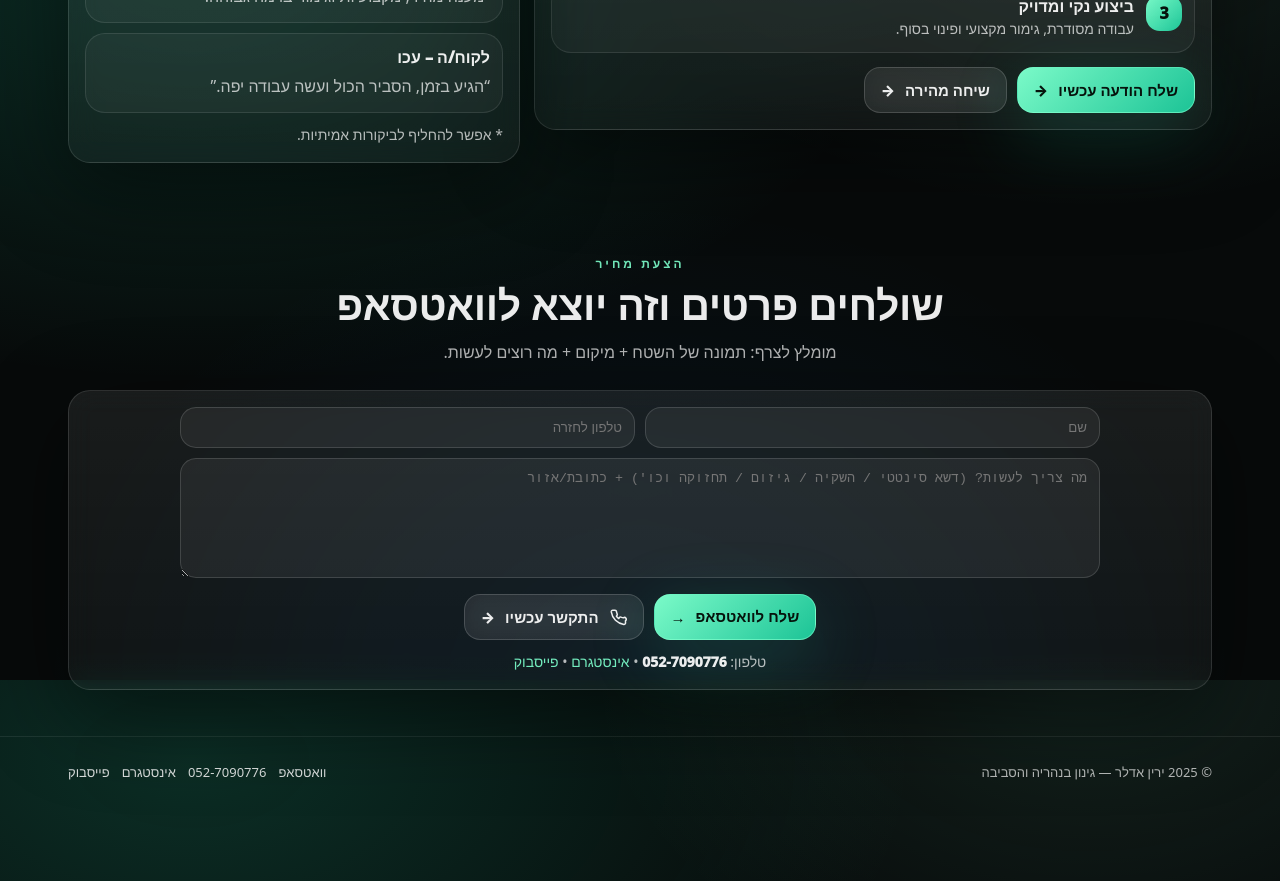
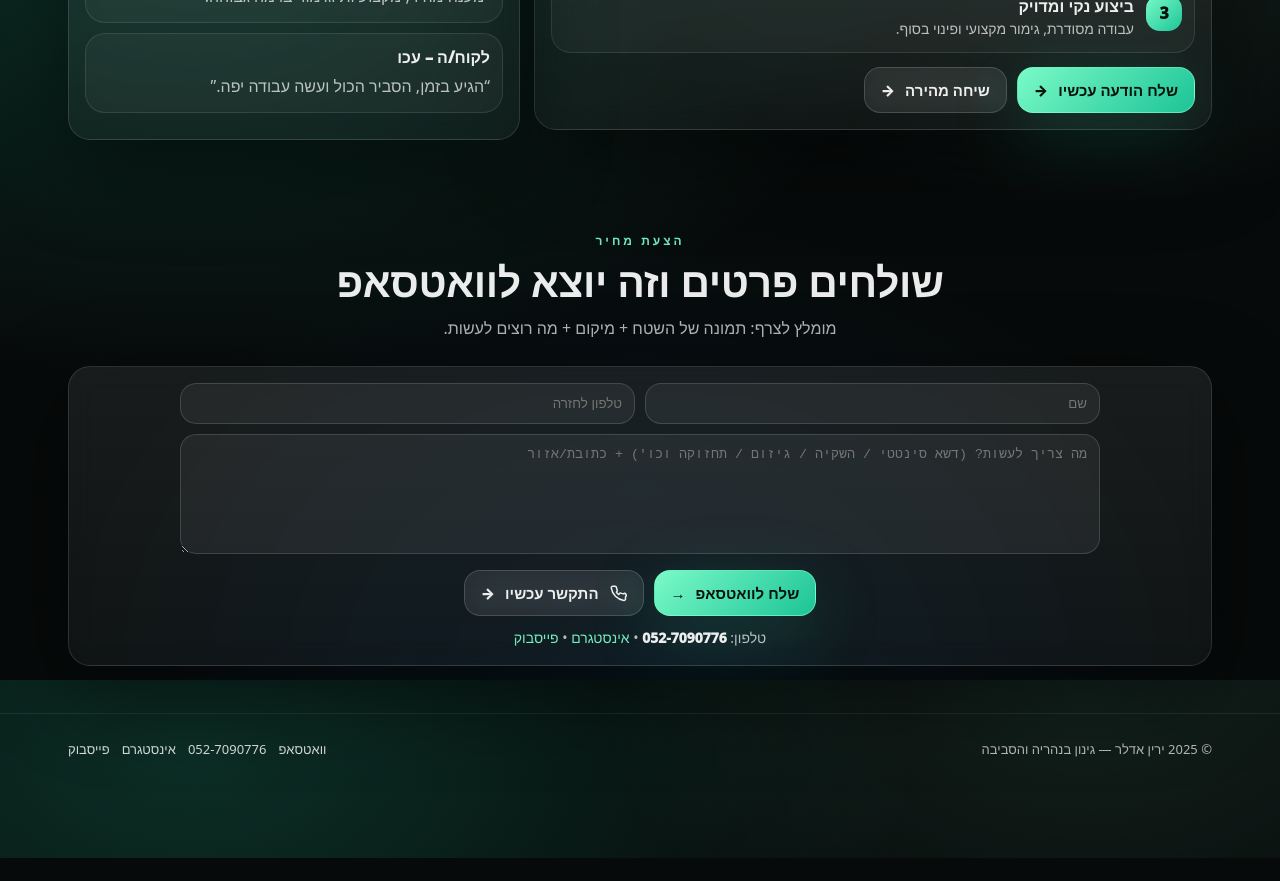
Before and after one commit to EitanBellaiche/theGardenerYarin, a React (Vite) app: page / in a window 1280 px wide. Shown: the part 2520-3401 px from the top of the page. After the commit the page ends 3378 px from the top, so only its background shows below. Built offline with nearby package versions, Linux system fonts and the light colour scheme; the HTML template or start-up script is replaced by a standard one.

Commit message:
Update LandingPageYarin.tsx

```diff
--- a/src/LandingPageYarin.tsx
+++ b/src/LandingPageYarin.tsx
@@ -646,7 +646,6 @@ export default function LandingPageYarin() {
                   ))}
                 </div>
                 <div className="small" style={{ marginTop: 10 }}>
-                  * אפשר להחליף לביקורות אמיתיות.
                 </div>
               </div>
             </Reveal>
```
